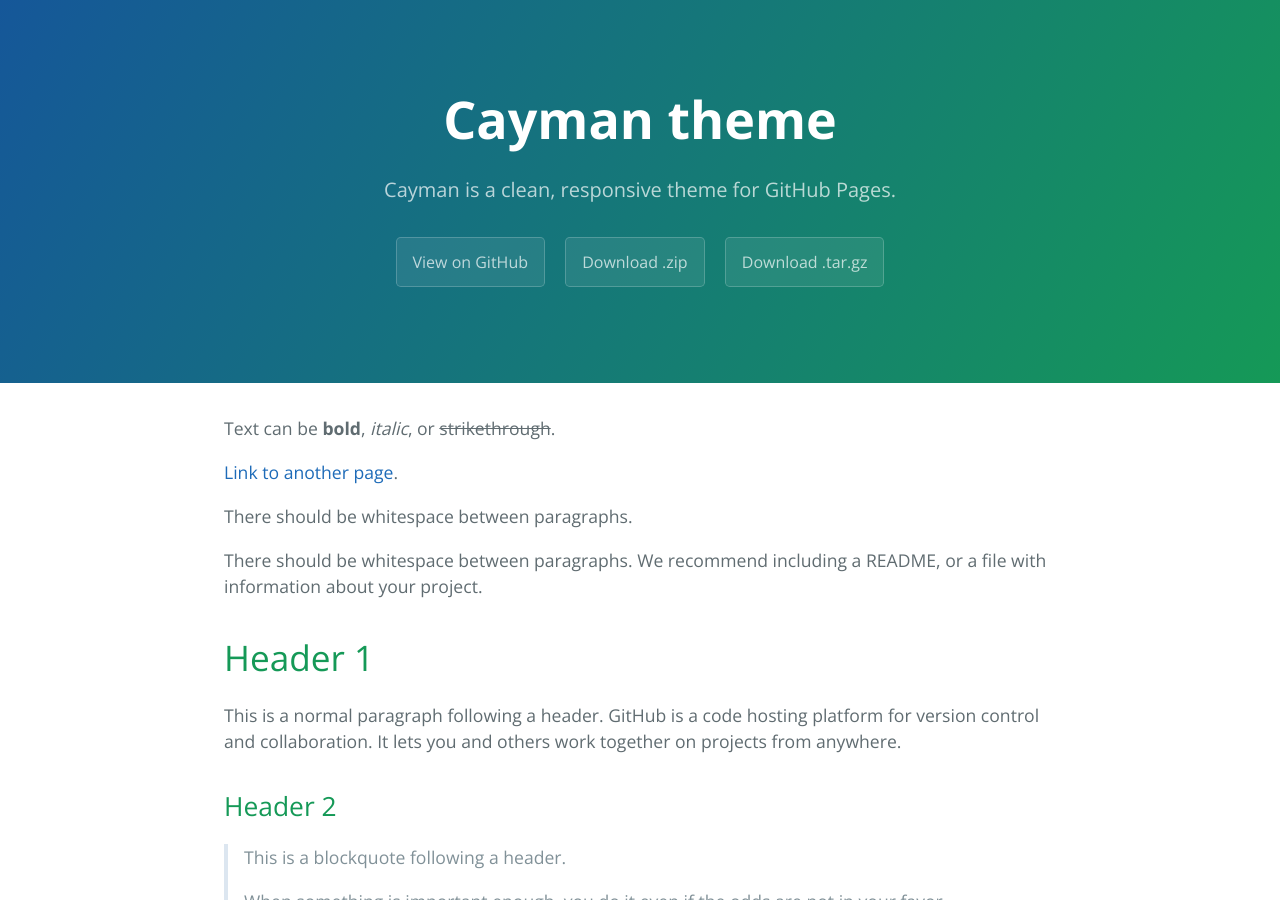
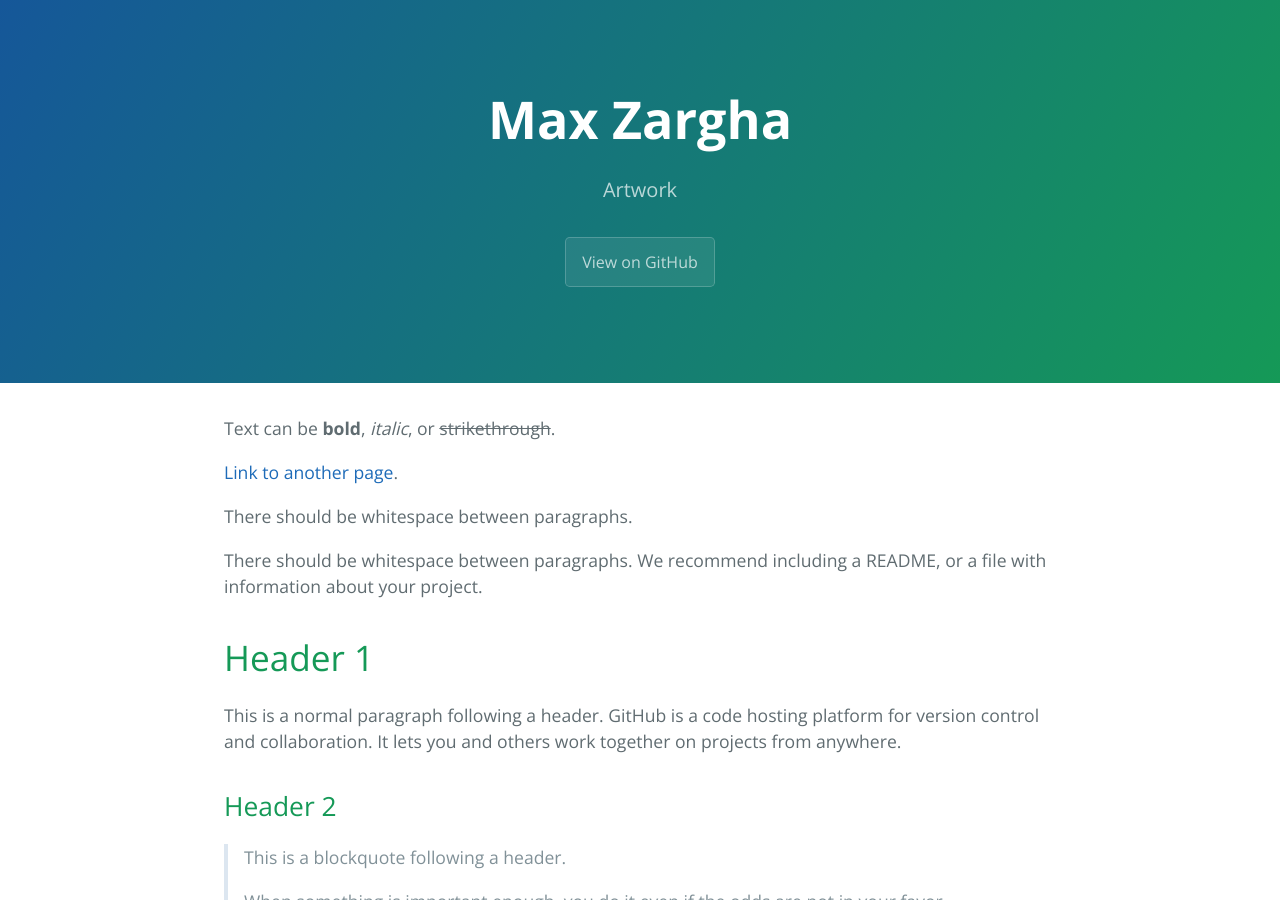
Before and after one commit to Faranyte/Max-Zargha, a Jekyll site: the page built from index.md, in a window 1280 px wide and 900 px high. Built offline with Jekyll 4.4.1, drawn with Linux system fonts in a browser that asks for light colours.

Commit message:
Update _config.yml

```diff
--- a/_config.yml
+++ b/_config.yml
@@ -1,5 +1,5 @@
-title: Cayman theme
-description: Cayman is a clean, responsive theme for GitHub Pages.
-show_downloads: true
+title: Max Zargha
+description: Artwork
+show_downloads: false
 google_analytics:
 theme: jekyll-theme-cayman
```
